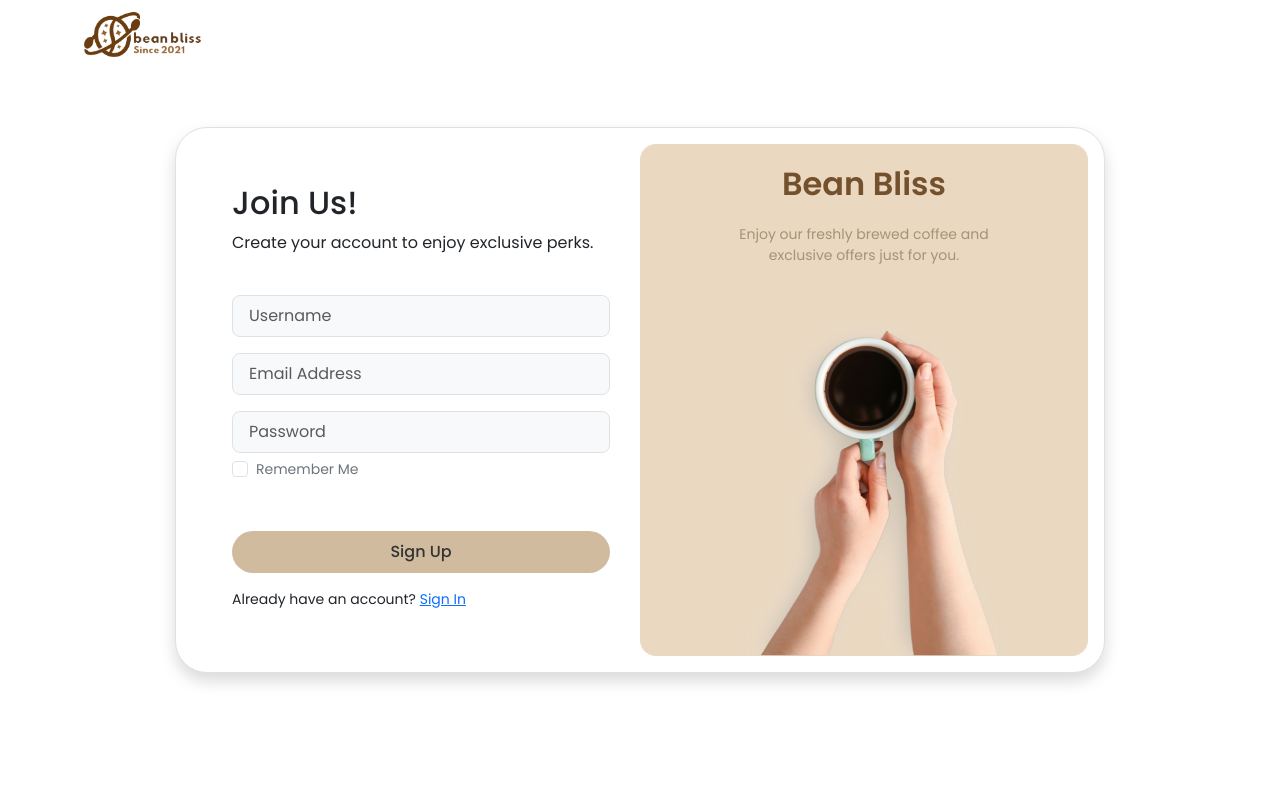
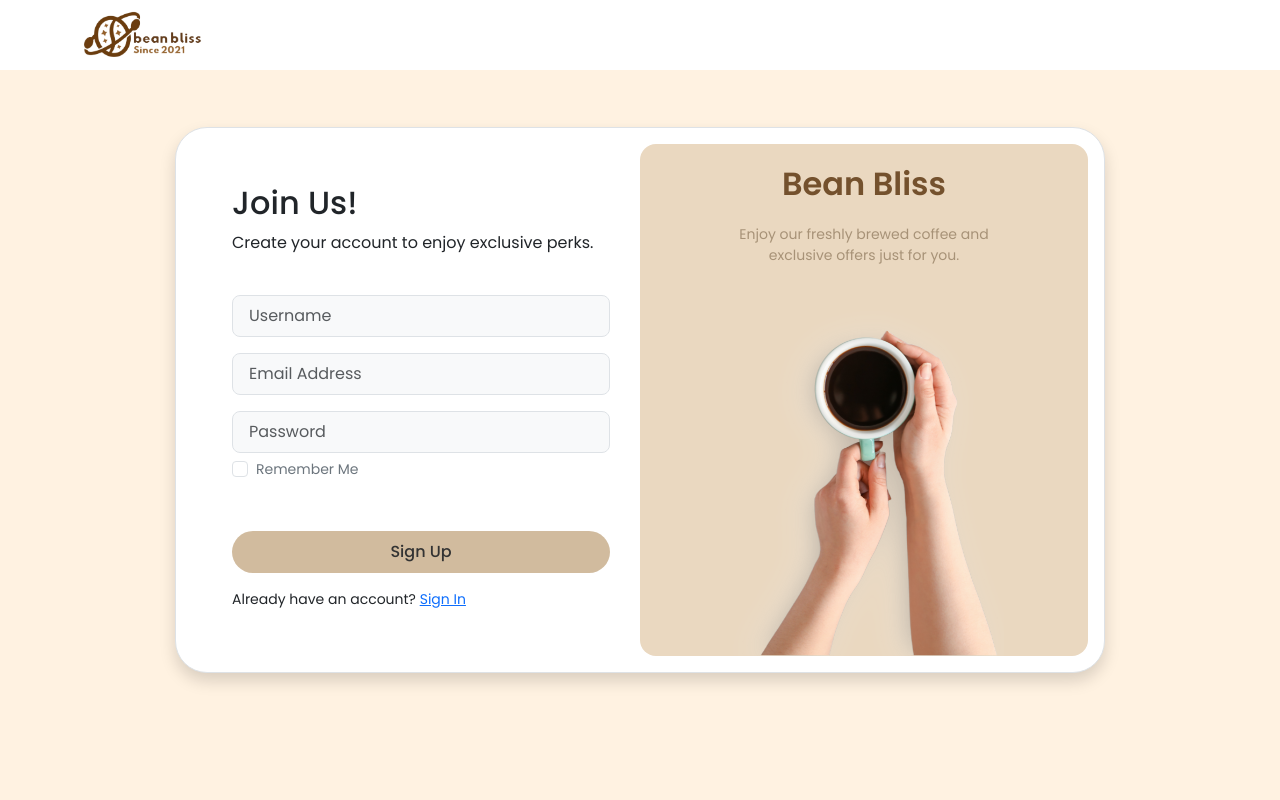
Before and after one commit to adndrsd1/coffeeShop, a PHP site: page /signup.php in a window 1280 px wide. Run offline with PHP 8.4, Linux system fonts and the light colour scheme.

Commit message:
Update signup.php

```diff
--- a/signup.php
+++ b/signup.php
@@ -16,7 +16,7 @@
     <link href="style.css" rel="stylesheet">
 </head>
 
-<body class="signup">
+<body class="right">
     <nav class="navbar navbar-expand-lg fixed-top">
         <div class="container">
             <a class="navbar-brand me-auto" href="index.html"><img src="img/logo.png" alt="Bean Bliss Logo"></a>
@@ -25,7 +25,7 @@
 
     <div class="container d-flex justify-content-center align-items-center min-vh-100">
         <div class="row border rounded-5 p-3 bg-white shadow box-area">
-            <!---Kiri--->
+            <!---form--->
             <div class="col-md-6 right-box">
                 <form id="signupForm" action="signupController.php" method="post">
                     <div class="row align-items-center">
@@ -59,7 +59,7 @@
                 </form>
             </div>
 
-            <!---Kiri--->
+            <!---gambar--->
             <div class="col-md-6 rounded-4 d-flex justify-content-center align-items-center flex-column left-box" style="background: #EAD8C0;">
                 <p class="fs-2 mt-3" style="font-weight: 600; color: #74512D;">Bean Bliss</p>
                 <small class="text-wrap text-center mb-3" style="width: 17rem; color: #A79277;">Enjoy our freshly brewed coffee and exclusive offers just for you.</small>
```
